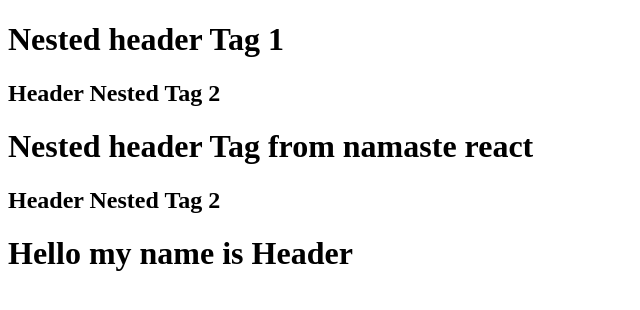
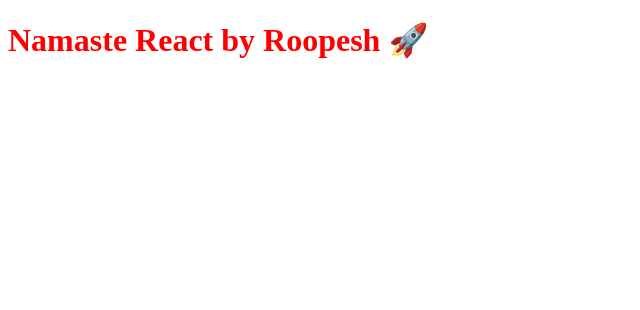
Before and after one commit to DevRoopeshSingh/my_namaste_react, a React (Vite) app: page / in a window 1280 px wide. Shown: the top 310 px of the page, without its empty margins (0-640 px from the left). Built offline with nearby package versions, Linux system fonts and the light colour scheme.

Commit message:
refactored the code and given the start script

```diff
--- a/App.js
+++ b/App.js
@@ -1,64 +1,15 @@
-/*
-    <div id="parent">
-        <div id="child">
-            <h1>Nested header Tag 1</h1>
-            <h1>Nested Header Tag 2<h1>
-        </div>
-        <div id="child-2">
-            <h1>Nested header Tag 1</h1>
-            <h1>Nested Header Tag 2<h1>
-        </div>
-    </div>
-
-*/
-//React element is a object
-// const child = React.createElement("div", { id: "child" });
-//ReactElement(Object) => HTML(Browser Understand)
-
 import React from "react";
 import ReactDOM from "react-dom/client";
 
-const parent = React.createElement("div", { id: "parent" }, [
-  //passing in array to act like a sibling elements h1 and h2
-  React.createElement("div", { id: "child" }, [
-    React.createElement(
-      "h1",
-      { id: "header-nested-tag-1" },
-      "Nested header Tag 1"
-    ),
-    React.createElement(
-      "h2",
-      { id: "header-nested-tag-2" },
-      "Header Nested Tag 2"
-    ),
-  ]),
-  React.createElement("div", { id: "child-2" }, [
-    React.createElement(
-      "h1",
-      { id: "header-nested-tag-1" },
-      "Nested header Tag from namaste react"
-    ),
-    React.createElement(
-      "h2",
-      { id: "header-nested-tag-2" },
-      "Header Nested Tag 2"
-    ),
-  ]),
-]);
+// React Elements just like to dom elements
+// React.createElement => Object => HtmlElements(render)
 
-const headerTag = React.createElement(
+const heading = React.createElement(
   "h1",
-  { id: "heading", xyz: "abc" },
-  "Hello from React js file. Yeah Again!!!"
+  { id: "heading" },
+  "Namaste React by Roopesh 🚀 "
 );
 
-// this looks so much to create a simple code but we can JSX to write the code in short
+const root = ReactDOM.createRoot(document.getElementById("root"));
 
-console.log(parent); //object
-
-const root = ReactDOM.createRoot(document.getElementById("root"));
-root.render(headerTag);
-root.render(parent);
-
-// React.create is not creating any element but it creates a object while it is rendering onto the dom it covert
-// it self into the html and puts up it to the dom
+root.render(heading);
--- a/index.html
+++ b/index.html
@@ -9,30 +9,8 @@
   </head>
   <body>
     <div id="root">
-      <h1>Hello my name is roopesh</h1>
+      <!-- <h1>Hello my name is roopesh</h1> -->
     </div>
-    <div id="header">
-      <h1>Hello my name is Header</h1>
-    </div>
-
-    <!-- Basic way to add h1 tag in dom with using javascript. -->
-    <!-- <script>
-      const heading = document.createElement("h1");
-      heading.innerHTML = "Hello World from java script";
-
-      const root = document.getElementById("root");
-      root.appendChild(heading);
-    </script> -->
-    <!-- Core react library -->
-    <!-- <script
-      crossorigin
-      src="https://unpkg.com/react@18/umd/react.development.js"
-    ></script> -->
-    <!-- to modify the document object model like a bridge  this is why React-dom is being used -->
-    <!-- <script
-      crossorigin
-      src="https://unpkg.com/react-dom@18/umd/react-dom.development.js"
-    ></script> -->
     <script type="module" src="./App.js"></script>
   </body>
 </html>
--- a/package.json
+++ b/package.json
@@ -3,6 +3,8 @@
   "version": "1.0.0",
   "description": "This is my Namaste React by App",
   "scripts": {
+    "start": "parcel index.html",
+    "build": "parcel build index.html",
     "test": "jest "
   },
   "repository": {
```
